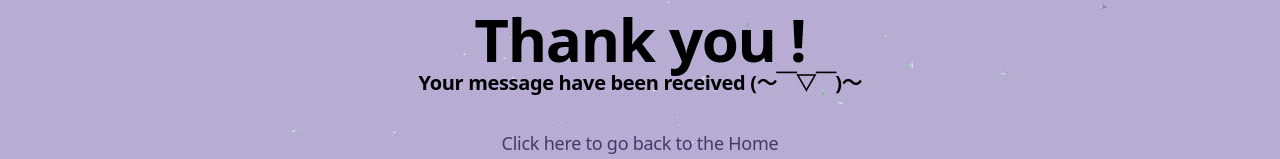
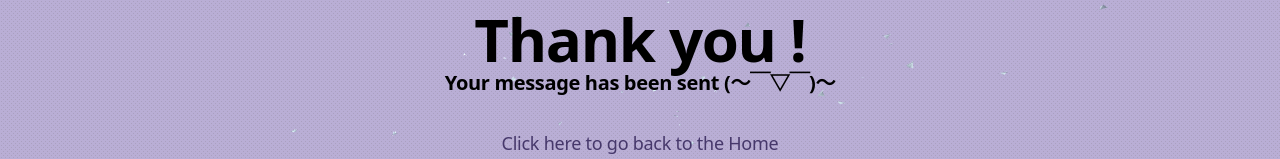
Before and after one commit to etetdev/portfolio, a website: page thanks.html in a window 1280 px wide. Shown: the part 382-541 px from the top of the page. Drawn offline with nearby package versions, Linux system fonts and the light colour scheme; animation ran at ten frames a second; a web font is replaced by a local one.

Commit message:
Update 0.0.6.3

```diff
--- a/thanks.html
+++ b/thanks.html
@@ -98,7 +98,7 @@
 			class="mx-auto flex h-screen w-4/5 flex-col items-center justify-center text-center font-bold text-6xl md:min-h-screen">
 			<p>Thank you !</p>
 			<p class="font-semibold text-xl">
-				Your message have been received (～￣▽￣)～
+				Your message has been sent (～￣▽￣)～
 			</p>
 			<a
 				href="./index.html"
```
